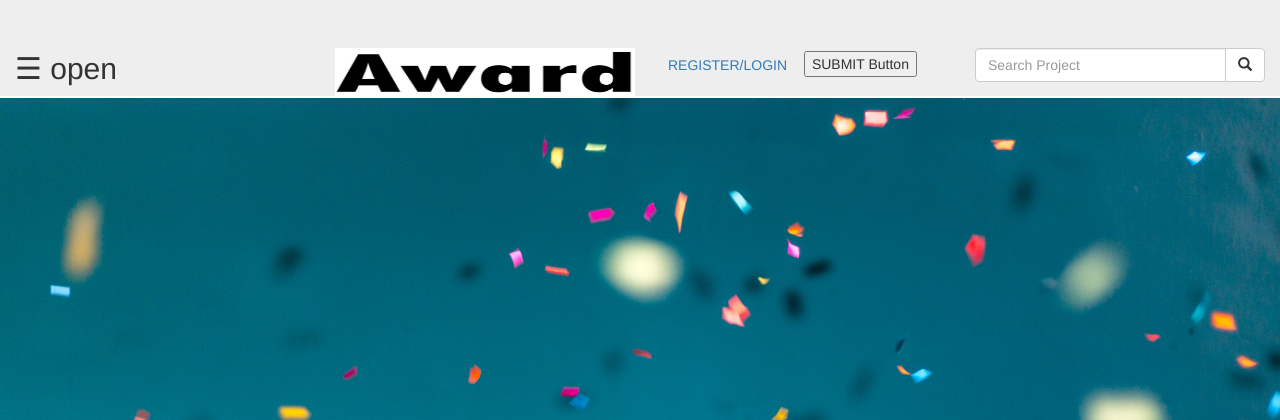
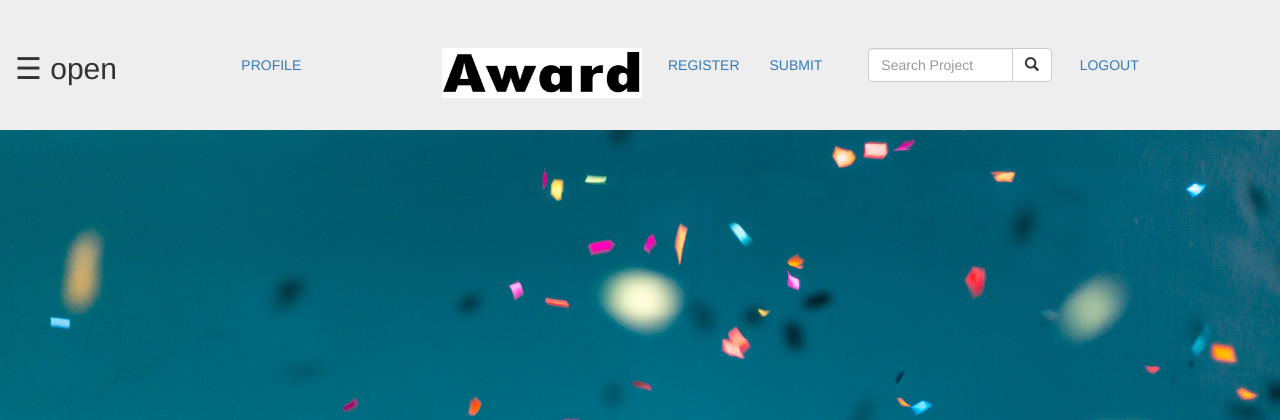
Before and after one commit to NatashaSenah/awards, a Django app: page / in a window 1280 px wide; the page is wider, and only the part inside the window is pictured. Shown: the top 420 px of that part. Run offline with Django 3.2, Linux system fonts and the light colour scheme; some libraries are stand-ins or nearby versions.

Commit message:
add the modified awards

```diff
--- /dev/null
+++ b/awards/forms.py
@@ -0,0 +1,6 @@
+from django import forms
+from .models import Project
+class NewProjectForm(forms.ModelForm):
+    class Meta:
+        model = Project
+        exclude = ['pub_date']
--- a/awards/templates/awards.html
+++ b/awards/templates/awards.html
@@ -2,7 +2,7 @@
 {% load bootstrap3 %}
 {% block content %}
 <div class="jumbotron">
-    <div class="col-md-3">
+    <div class="col-md-2">
             <div id="mySidenav" class="sidenav">
                     <a href="javascript:void(0)" class="closebtn" onclick="closeNav()">&times;</a>
                     <a href="#">About</a>
@@ -22,15 +22,18 @@
                   }
                   </script>
     </div>
-    <div class="col-md-3">
-        <img src="static/images/Award.png" width="300px" height="50px">
+    <div class="col-md-2">
+        <a class="btn" type='button' href='/accounts/profile'>PROFILE</a>
     </div>
-    <div class="col-md-3">
-            <a class="btn" type='button' href='/accounts/register'>REGISTER/LOGIN</a>
-            <input type="button" class="button" value="SUBMIT Button">
+    <div class="col-md-2">
+        <img src="static/images/Award.png" width="200px" height="50px">
+    </div>
+    <div class="col-md-2">
+            <a class="btn" type='button' href='/accounts/register'>REGISTER</a>
+            <a class="btn" type='button' href="{% url 'new-project' %}">SUBMIT</a>
 
     </div>
-    <div class="col-md-3">
+    <div class="col-md-2">
             <form class="jumbo-form" role="search" action="{% url 'search_results' %}">
 
                     <div class="input-group">
@@ -43,7 +46,7 @@
                   </form>
                 </div>
                 <!-- search form end -->
-
+                <a class="btn" type='button' href='/accounts/logout'>LOGOUT</a>
     </div>
 </div>
 
--- a/awards/urls.py
+++ b/awards/urls.py
@@ -7,6 +7,8 @@ urlpatterns=[
     # url(r'^project/(\d+)',views.project,name ='project'),
     url('^$',views.home,name = 'home'),
     url(r'^search/', views.search_results, name='search_results'),
+    url(r'^new/project$', views.new_project, name='new-project'),
 ]
+
 if settings.DEBUG:
     urlpatterns+= static(settings.MEDIA_URL, document_root = settings.MEDIA_ROOT)
--- a/awards/views.py
+++ b/awards/views.py
@@ -1,5 +1,6 @@
+from .forms import NewProjectForm
 from django.contrib.auth.decorators import login_required
-from django.shortcuts import render
+from django.shortcuts import render,redirect
 from django.http  import HttpResponse
 
 # Create your views here.
@@ -24,3 +25,17 @@ def search_results(request):
     else:
         message = "You haven't searched for any term"
         return render(request, 'all-awards/search.html',{"message":message})
+@login_required(login_url='/accounts/login/')
+def new_project(request):
+    current_user = request.user
+    if request.method == 'POST':
+        form = NewProjectForm(request.POST, request.FILES)
+        if form.is_valid():
+            project = form.save(commit=False)
+            project.editor = current_user
+            project.save()
+        return redirect('home')
+
+    else:
+        form = NewProjectForm()
+    return render(request, 'new_project.html', {"form": form})
```
Also changed, not shown: awards/templates/all-awards/project.html (+10 -5 lines), awards/templates/new_project.html (added, +33 -0 lines).
